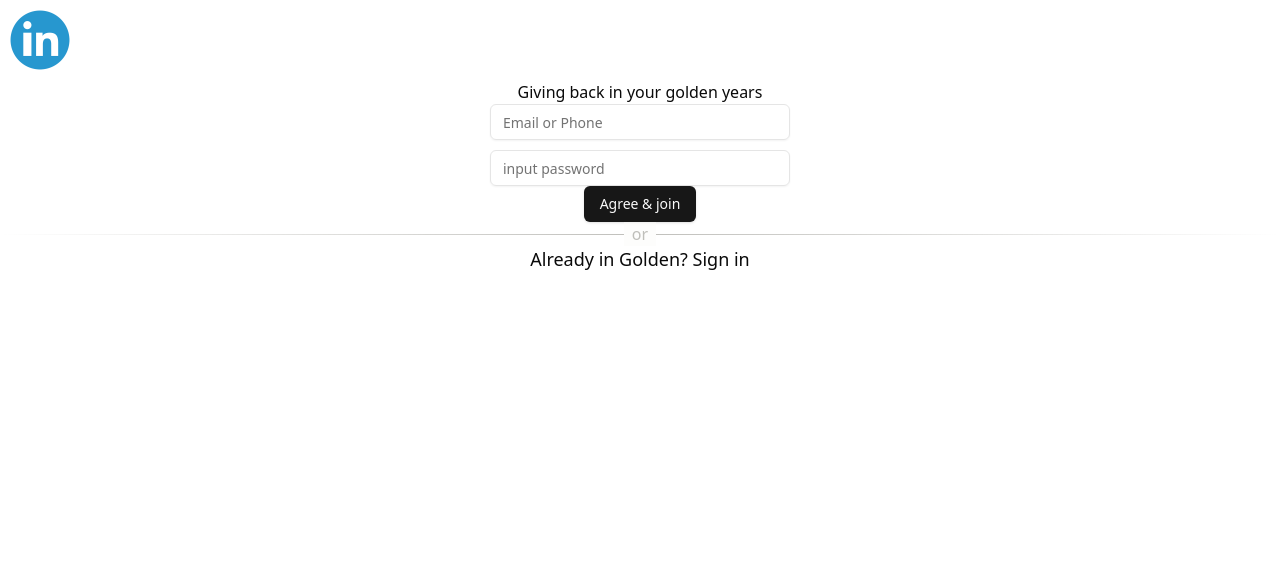
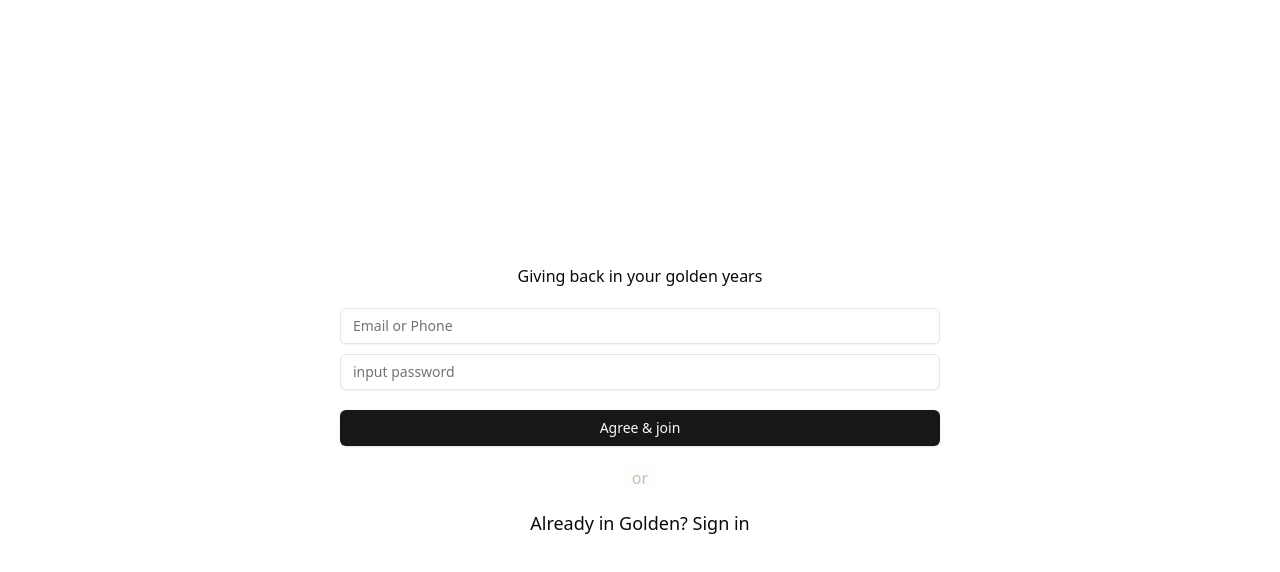
Before and after one commit to jonathanraxa/golden, a React (Vite) app: page /register in a window 1280 px wide. Shown: the top 572 px of the page. Built offline with nearby package versions, Linux system fonts and the light colour scheme.

Commit message:
fix spacing using tailwind on auth pages

```diff
--- a/src/components/login/login.jsx
+++ b/src/components/login/login.jsx
@@ -5,10 +5,8 @@
 import { toast } from "react-toastify";
 import { routes } from '../../routes/routes';
 import { GoogleSignInAPI, LoginAPI } from "../../api/AuthAPI";
-import LinkedinLogo from '../../assets/linkedinLogo.png';
 
 import "./login.css";
-// import { toast } from "react-toastify";
 
 export const Login = () => {
   let navigate = useNavigate();
@@ -31,14 +29,11 @@
   // }
 
   return (
-    <div className="login-wrapper">
-      <img src={LinkedinLogo} className="linkedinLogo" />
-
-      <div className="login-wrapper-inner">
+    <div className="flex flex-col items-center justify-center h-full">
+      <div className="flex flex-col items-center justify-center h-full">
         <h1>Sign in</h1>
-        <p className="sub-heading">Giving back in your golden years</p>
-
-        <div className="auth-inputs">
+        <p className="sub-heading mt-5">Giving back in your golden years</p>
+        <div className="auth-inputs mt-5">
             <Input
               onChange={(event) =>
               setCredentials({ ...credentails, email: event.target.value })
@@ -59,11 +54,11 @@
         </div>
 
          <Button
-                  onClick={login}
-                  >Sign in</Button>
+            onClick={login}
+            className='mt-5'
+          >Sign in</Button>
 
-      </div>
-      <hr className="hr-text" data-content="or" />
+   <hr className="hr-text mt-5 mb-5" data-content="or" />
       <div className="google-btn-container">
         <p className="go-to-signup">
           New to LinkedIn?{" "}
@@ -72,6 +67,8 @@
           </span>
         </p>
       </div>
+      </div>
+
     </div>
   );
 }
--- a/src/components/register/register.css
+++ b/src/components/register/register.css
@@ -1,30 +1,3 @@
-/* $linkedinBlue1: #0072b1; */
-/* $linkedinBlue2: #0073b1; */
-/* $linkedinBlue3: #004c75; */
-
-body {
-  margin: 0;
-  padding: 0;
-}
-
-.register-wrapper {
-  .register-wrapper-inner {
-    display: flex;
-    flex-direction: column;
-    justify-content: center;
-    align-items: center;
-  }
-  .heading {
-    font-family: system-ui;
-    font-weight: 500;
-    color: rgba(0, 0, 0, 0.9);
-  }
-
-  .sub-heading {
-    margin-top: -20px;
-    font-family: system-ui;
-  }
-}
 
 .register-btn {
   width: 300px;
@@ -41,20 +14,6 @@
   margin-top: 1rem;
 }
 
-.login-btn:hover {
-  /* background-color: $linkedinBlue3; */
-}
-
-.auth-inputs {
-  display: flex;
-  flex-direction: column;
-  gap: 10px;
-  width: 300px;
-}
-
-.linkedinLogo {
-  width: 80px;
-}
 
 .hr-text {
   line-height: 1em;
--- a/src/components/register/register.jsx
+++ b/src/components/register/register.jsx
@@ -4,7 +4,6 @@
 import { useNavigate } from "react-router-dom";
 import { toast } from "react-toastify";
 import { GoogleSignInAPI, RegisterAPI } from "../../api/AuthAPI";
-import LinkedinLogo from '../../assets/linkedinLogo.png';
 
 import "./register.css";
 
@@ -26,12 +25,10 @@
 
 
   return (
-    <div className="register-wrapper">
-      <img src={LinkedinLogo} className="linkedinLogo" />
-
-      <div className="register-wrapper-inner">
+    <div className="flex flex-col items-center justify-center h-full">
+      <div className="flex flex-col items-center justify-center h-full">
         <h1>Giving back in your golden years</h1>
-        <div className="auth-inputs">
+        <div className="flex flex-col gap-2.5 w-[600px] mt-5">
             <Input
                 onChange={(event) =>
                 setCredentials({ ...credentails, email: event.target.value })
@@ -50,13 +47,11 @@
             />
         </div>
 
-    <Button
+    <Button className="mt-5 w-[600px]"
             onClick={register}
             >Agree & join</Button>
 
-
-      </div>
-      <hr className="hr-text" data-content="or" />
+    <hr className="hr-text mt-5 mb-5" data-content="or" />
       <div className="google-btn-container">
         <p className="go-to-signup">
           Already in Golden?{" "}
@@ -66,5 +61,7 @@
         </p>
       </div>
       </div>
+
+    </div>
   );
 }
--- a/src/index.css
+++ b/src/index.css
@@ -2,6 +2,9 @@
 @tailwind components;
 @tailwind utilities;
 
+#root {
+    height: 100vh;
+}
 @layer base {
   :root {
     --background: 0 0% 100%;
```
Lines whose indentation alone changed are shown as unchanged.
